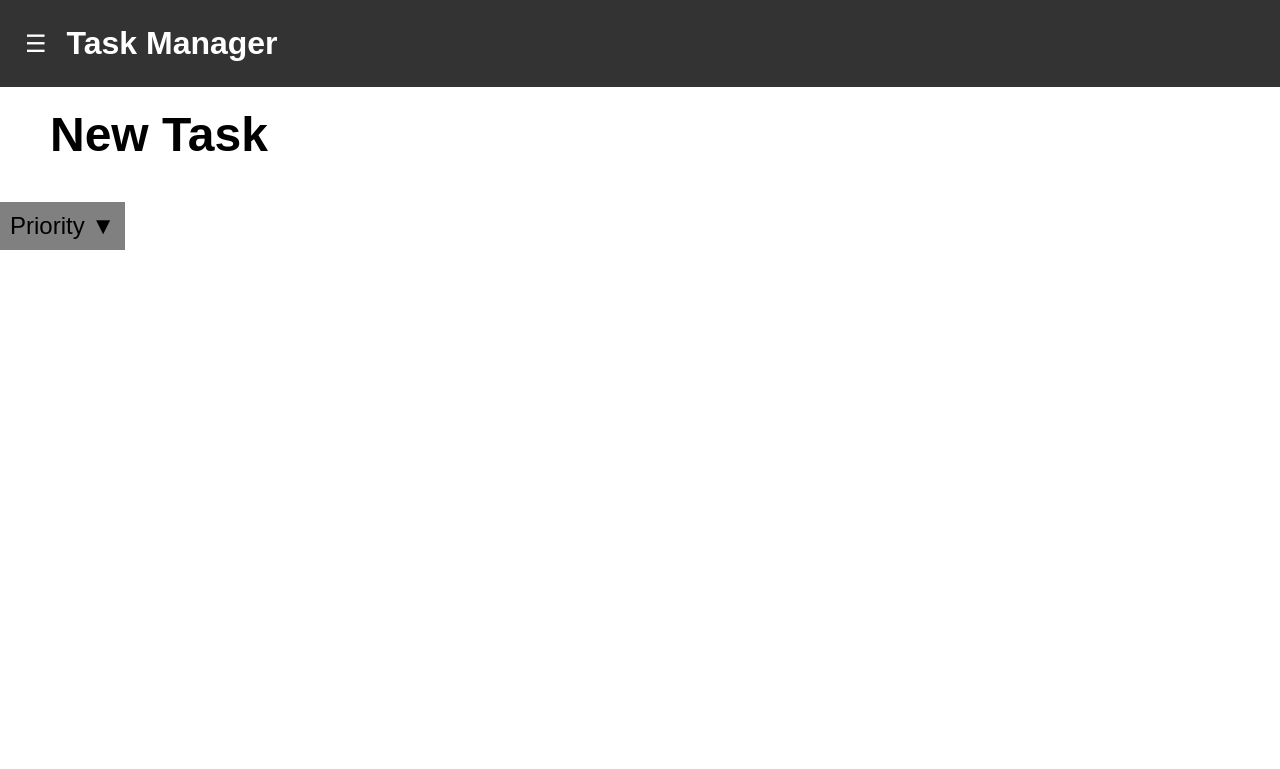
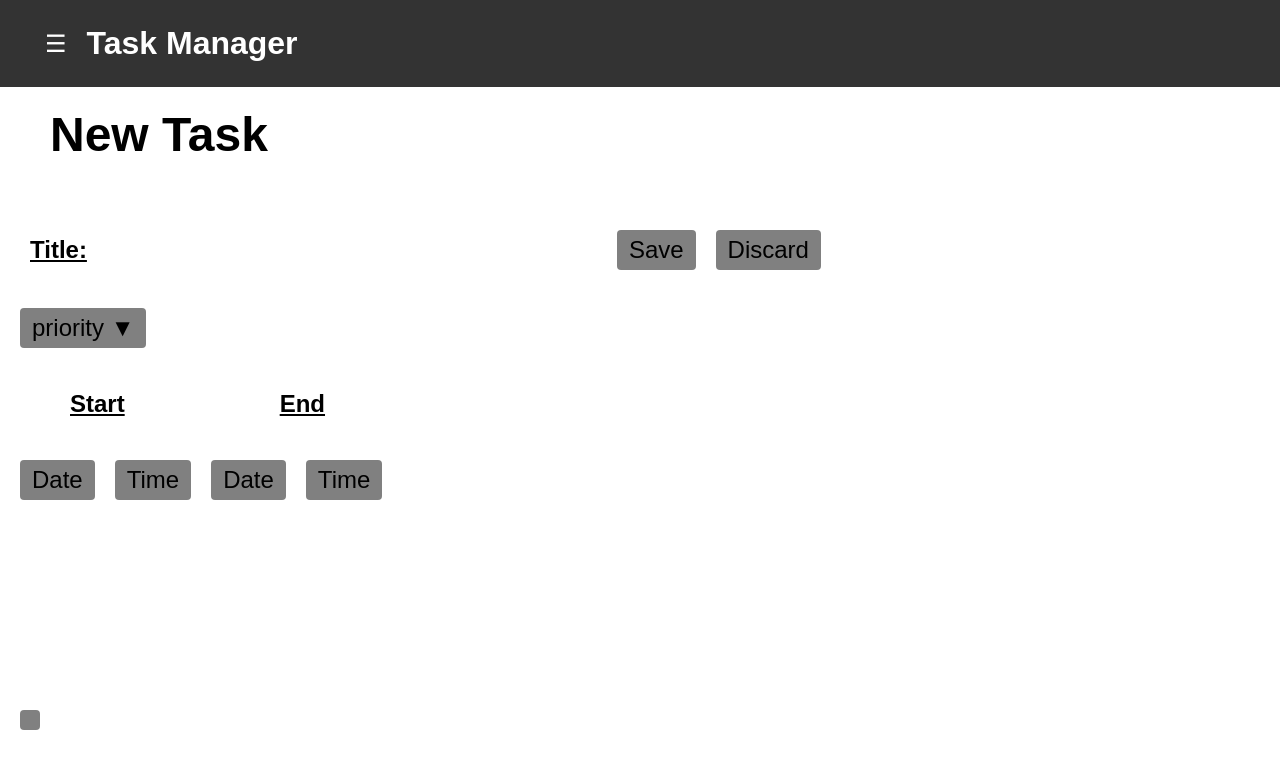
Before and after one commit to IbzyX/TaskManagerApp, a Flask app: page /taskform in a window 1280 px wide. Shown: the top 769 px of the page. Run offline with Flask 3, Linux system fonts and the light colour scheme.

Commit message:
new task form button layout

```diff
--- a/app/static/css/add_task.css
+++ b/app/static/css/add_task.css
@@ -1,5 +1,99 @@
+
+.oneline {
+   display: flex;
+   align-items: center;
+   margin-bottom: 10px;
+}
+.stack {
+   display: flex;
+   flex-direction: column;
+   gap: 6px;
+   margin-top: 10px;
+ }
+.titles {
+   display: flex;
+   align-items: center;
+}
+h3 {
+   margin-left: 20px;
+   margin-right: 500px;
+   font-size: 24px;
+   text-decoration: underline;
+   padding: 10px 10px;
+}
+h4 {
+   display: flex;
+   margin-left: 60px;
+   margin-right: 75px;
+   font-size: 24px;
+   text-decoration: underline;
+   padding: 10px 10px;
+}
+.times {
+   display: flex;
+   align-items: center;
+   margin-bottom: 10px;
+
+}
+
+
+
+
+
+
+/* Layout heading + buttons on one line */
+.heading-row {
+   display: flex;
+   justify-content: space-between;
+   align-items: center;
+   margin-bottom: 10px;
+ }
+
+ /* Buttons next to each other */
+ .button-row {
+   display: flex;
+   gap: 8px; /* space between buttons */
+ }
+
+ /* Buttons stacked vertically */
+ .button-column {
+   display: flex;
+   flex-direction: column;
+   gap: 6px;
+   margin-top: 10px;
+ }
+
+ /* Button styling (shared) */
+ button {
+   margin-left: 20px;
+   padding: 6px 12px;
+   font-size: 24px;
+   border: none;
+   background-color: grey;
+   border-radius: 4px;
+   cursor: pointer;
+ }
+ button:hover {
+   background-color: #0056b3;
+ }
+
+
+
+
+
+
+
+
+
+
+
+
+
+
+
 
  .taskdropdown-menu {
+   margin-top: 200px;
     font-size: 24px;
     background: grey;
     border: none;
--- a/app/templates/add_task.html
+++ b/app/templates/add_task.html
@@ -9,8 +9,38 @@
 
 {% block content %}
 <h2>New Task</h2>
+<div class="oneline">
+   <h3>Title:</h3>
+   <button>Save</button>
+   <button>Discard</button>
+</div>
+
+<button>priority ▼</button>
+
+<div class="titles">
+   <h4>Start</h4>
+   <h4>End</h4>
+</div>
+
+<div class="times">
+
+   <button>Date</button>
+   <button>Time</button>
+   <button>Date</button>
+   <button>Time</button>
+</div>
+
+
+
+
+
+
+
+
+
+
 <div class ="priority">
-   <button id="menu-toggle" class = "taskdropdown-menu">Priority ▼</button>
+   <button id="menu-toggle" class = "taskdropdown-menu"></button>
    <div id="menu-dropdown" class = "menu hidden">
       <button>High</button>
    </div>
```
